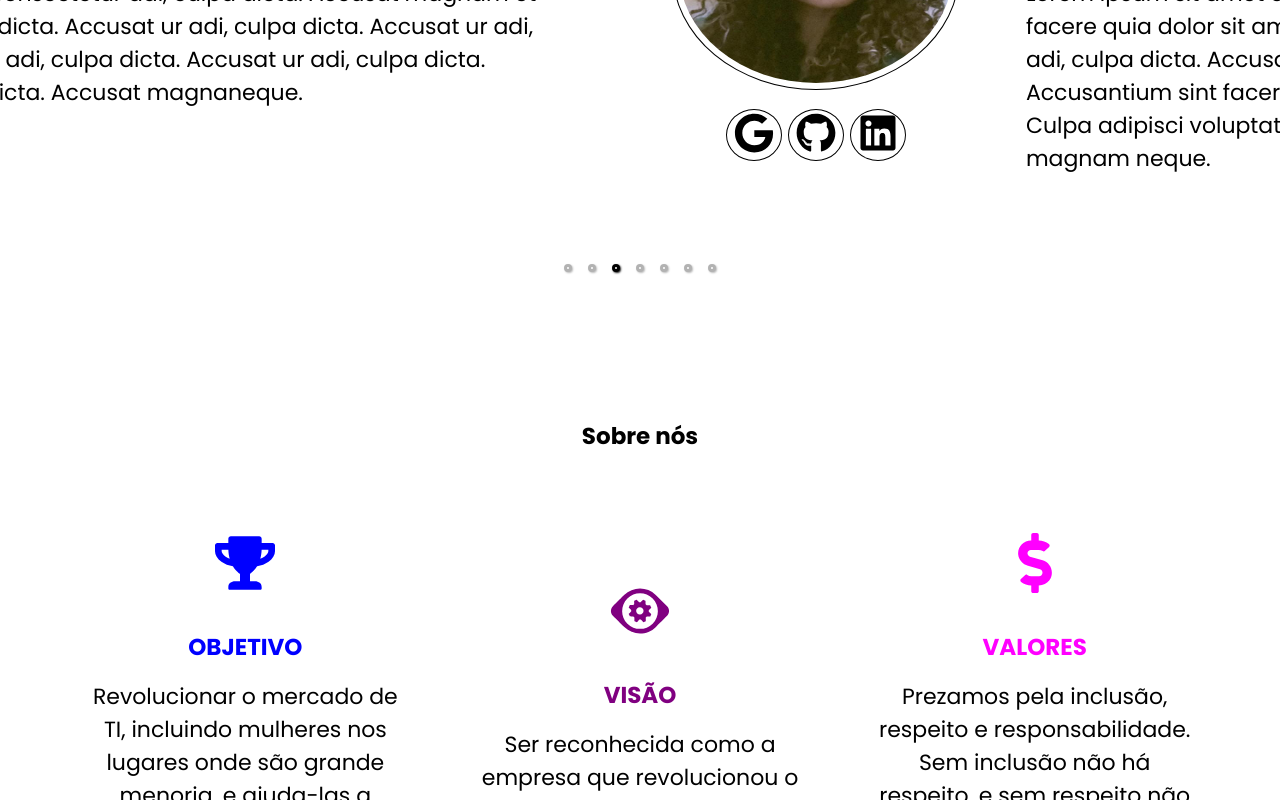
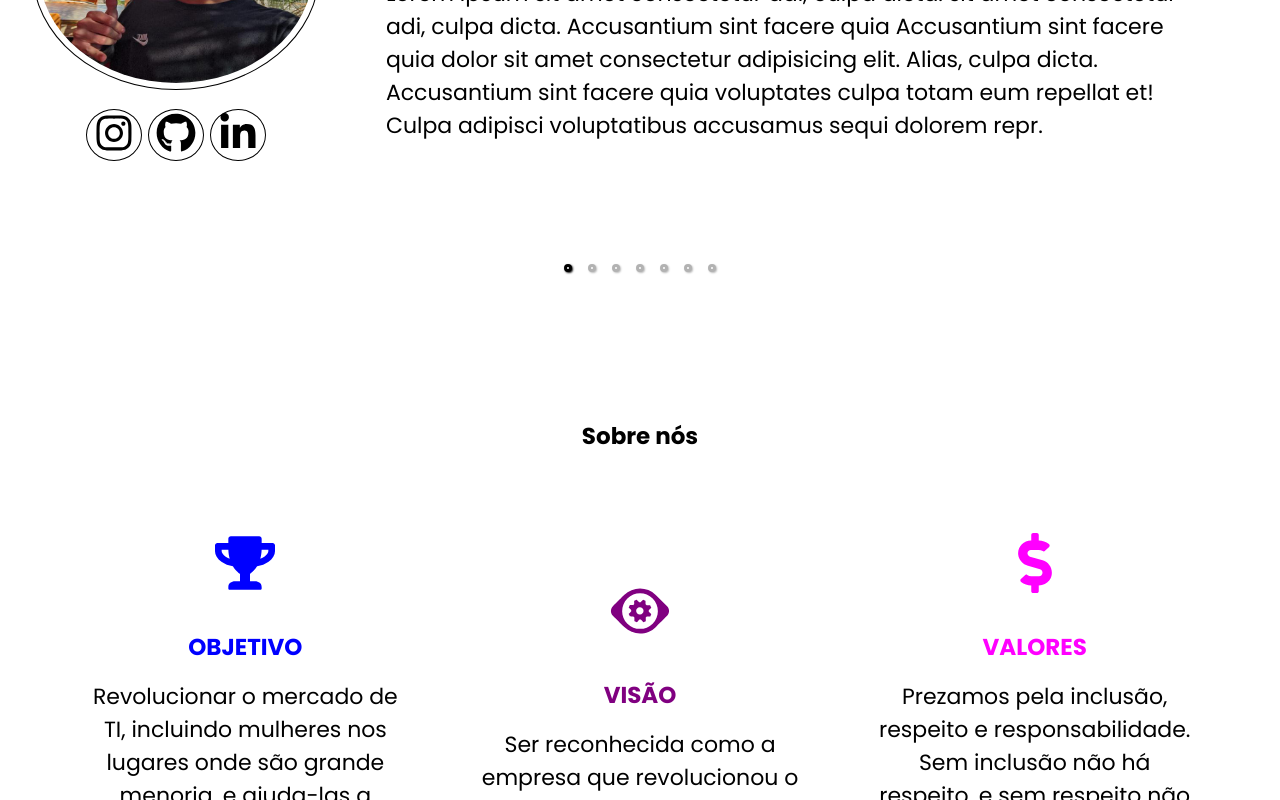
Before and after one commit to Renan2805/Won, a React (Create React App) app: page / in a window 1280 px wide. Shown: the part 1960-2760 px from the top of the page. Built offline with nearby package versions, Linux system fonts and the light colour scheme.

Commit message:
Atualizaçao

```diff
--- a/package.json
+++ b/package.json
@@ -9,6 +9,7 @@
     "@types/babel__generator": "^7.6.4",
     "@types/jest": "^27.4.1",
     "@types/node": "^16.11.26",
+    "bootstrap": "^5.2.2",
     "react": "^18.0.0",
     "react-dom": "^18.0.0",
     "react-responsive-carousel": "^3.2.23",
--- a/src/components/NossaEquipe/index.tsx
+++ b/src/components/NossaEquipe/index.tsx
@@ -2,7 +2,7 @@ import React from 'react'
 import './index.css'
 import { IoIosArrowRoundForward, IoIosArrowRoundBack  } from 'react-icons/io'
 import { Carousel } from 'react-responsive-carousel'
-import { FaGithub, FaLinkedin, FaGoogle} from 'react-icons/fa'
+import { FaGithub, FaLinkedinIn, FaGoogle, FaInstagram} from 'react-icons/fa'
 import Team from '../../assets/teamAtualizado.svg'
 import MEMBROS from './membros'
 
@@ -15,7 +15,6 @@ const NossaEquipe = () => {
 
       {/* Carrosel de Membros */}
       <Carousel
-        autoPlay
         showStatus={false}
         infiniteLoop
         showIndicators={true}
@@ -58,9 +57,9 @@ const CarrousselItem = ({ nome, funcao, descricao, foto, links }:membro) => {
             <img src={foto} className="imagemWon"/>
           </div>
           <div className='redesSociais'>
-            <button className='button-rede'><FaGoogle size={30} className='iconsS'></FaGoogle></button>
-            <button className='button-rede'><FaGithub size={30} className='iconsS'></FaGithub></button>
-            <button className='button-rede'><FaLinkedin size={30} className='iconsS'></FaLinkedin></button>
+            <a href={links[0]}><button className='button-rede'><FaInstagram size={30} className='iconsS'></FaInstagram></button></a>
+            <a href={links[1]}><button className='button-rede'><FaGithub size={30} className='iconsS'></FaGithub></button></a>
+            <a href={links[2]}><button className='button-rede'><FaLinkedinIn size={30} className='iconsS'></FaLinkedinIn></button></a>
           </div>
         </div>
       </span>
--- a/src/components/NossaEquipe/membros.ts
+++ b/src/components/NossaEquipe/membros.ts
@@ -21,9 +21,9 @@ const MEMBROS:Array<membro> = [
     descricao: 'Lorem ipsum sit amet consectetur adi, culpa dicta. sit amet consectetur adi, culpa dicta. Accusantium sint facere quia Accusantium sint facere quia dolor sit amet consectetur adipisicing elit. Alias, culpa dicta. Accusantium sint facere quia voluptates culpa totam eum repellat et! Culpa adipisci voluptatibus accusamus sequi dolorem repr.',
     foto: ftVitor,
     links: [
-      '',
-      '',
-      ''
+      'https://www.instagram.com/vhuugo_19/',
+      'https://github.com/VitorH19',
+      'https://www.linkedin.com/in/v%C3%ADtor-hugo-1165a51a6'
     ]
   },
   {
@@ -55,7 +55,7 @@ const MEMBROS:Array<membro> = [
     foto: ftRenan,
     links: [
       '',
-      '',
+      'https://github.com/Renan2805',
       ''
     ]
   },
--- a/src/components/NossoAplicativo/index.css
+++ b/src/components/NossoAplicativo/index.css
@@ -56,6 +56,11 @@
     cursor: pointer;
     color: white;
     transition: 1s;
+}
+#link-chato {
+    font-style:none;
+    text-decoration: none;
+    border: transparent;
 }
 .Imagens-Celular {
     background: url('../../assets/fundoNossoAplicativo.png') no-repeat right
--- a/src/components/NossoAplicativo/index.tsx
+++ b/src/components/NossoAplicativo/index.tsx
@@ -15,7 +15,9 @@ const NossoAplicativo = () => {
             <div className='prg-span'><p className='txt-aplicativo'>Candidata baixe o aplicativo WonTI gratuitamente em todas as lojas de aplicações, realize seu cadastro e inscreva-se nas vagas que mais interessam a voce.</p></div>
             <div className='prg-span'><p className='txt-aplicativo'>Empresas podem obté-lo gratuitamente para que possam adicionar novas vagas e terem contato com as mais talentosas mulheres da tecnologia</p></div>
           </span>
-          <button id='button-obter'>Obter aplicativo</button>
+          <a href="https://wonti-site.vercel.app/" id='link-chato'>
+            <button id='button-obter'>Obter aplicativo</button>
+          </a>
         </div>
         <div className='Imagens-Celular'>
           <div id="celulares"></div>
--- a/src/components/rodape/index.tsx
+++ b/src/components/rodape/index.tsx
@@ -2,6 +2,10 @@ import React from 'react'
 import './index.css'
 import CelularCopy from '../../assets/Celular_Copyright.png'
 import { FaFacebook, FaInstagram, FaTwitter, FaYoutube} from 'react-icons/fa'
+
+const link = [
+  'https://www.instagram.com/won_empresa/'
+]
 
 const Rodape = () => {
   return (
@@ -10,7 +14,9 @@ const Rodape = () => {
         <div className='Descricao-Rodape'>
           <h4 id='titulo-app-rodape'>APP DA WONTI</h4>
           <h1 id='descricao-app-rodape'>Baixe o aplicativo da WonTI e tenha acesso a diversas vagas de emprego na área de T.I</h1>
-          <button id='button-rodape'>FAZER DOWNLOAD</button>
+          <a href="https://wonti-site.vercel.app/">
+            <button id='button-rodape'>FAZER DOWNLOAD</button>
+          </a>
         </div>
         <div className='foto-rodape'>
           <img src={CelularCopy} className="foto-celular-rodape" alt="" />
@@ -21,18 +27,10 @@ const Rodape = () => {
           <p>©Won 2022. Todos os direitos reservados </p>
         </div>
         <div className='icons-Rodape'>
-          <button>
-            <FaFacebook size={30}/>
-          </button>
-          <button>
-            <FaInstagram size={30}/>
-          </button>
-          <button>
-            <FaTwitter size={30}/>
-          </button>
-          <button>
-            <FaYoutube size={30}/>
-          </button>
+          <a href={link[0]}><button><FaFacebook size={30}/></button></a>
+          <a href={link[0]}><button><FaInstagram size={30}/></button></a>
+          <a href={link[0]}><button><FaTwitter size={30}/></button></a>
+          <a href={link[0]}><button><FaYoutube size={30}/></button></a>
         </div>
       </div>
     </div>
```
Also changed, not shown: src/index.tsx (line endings or trailing spaces), 1 other file (tests, documents, lock files or other folders).
